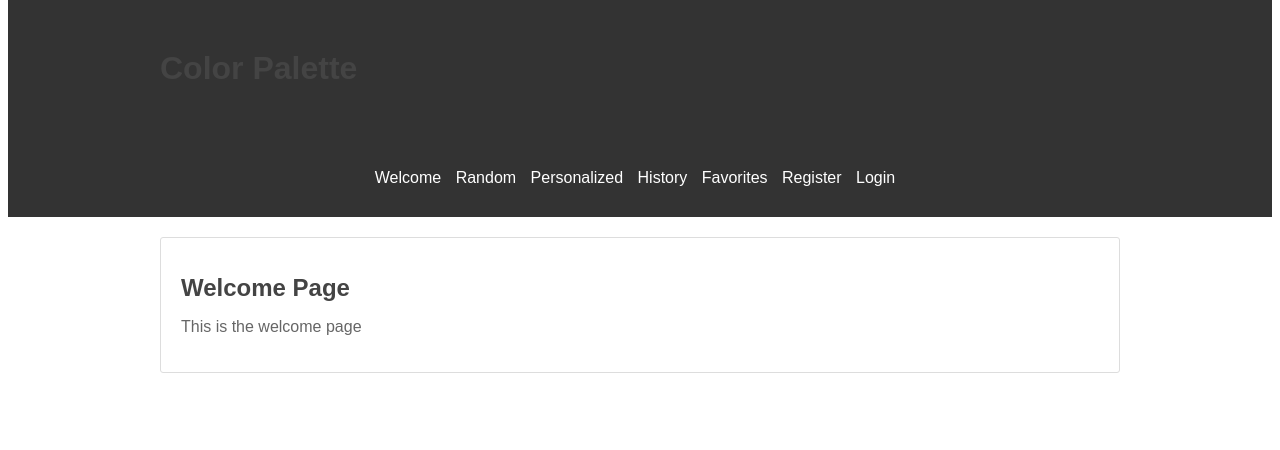
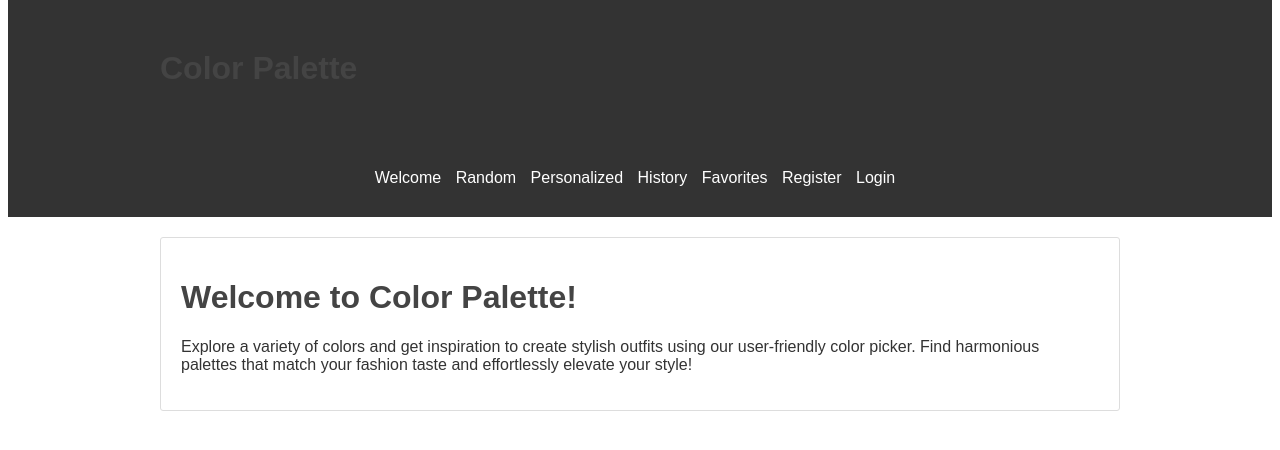
Before and after one commit to Veneloo/Color-Palette, a Flask app: page / in a window 1280 px wide. Shown: the part 81-531 px from the top of the page. Run offline with Flask 3, Linux system fonts and the light colour scheme.

Commit message:
added to welcome page

```diff
--- a/app.py
+++ b/app.py
@@ -90,7 +90,7 @@ class Favorite(db.Model):
 @app.route("/")
 @app.route("/welcome")
 def welcome_page():
-    return render_template('welcome.html', subtitle='Welcome Page', text='This is the welcome page')
+    return render_template('welcome.html')
 
 @app.route("/register", methods=['GET', 'POST'])
 def register():
--- a/templates/welcome.html
+++ b/templates/welcome.html
@@ -1,9 +1,18 @@
 {% extends "layoutt.html" %}
 
-{% block subtitle %}Welcome Page{% endblock %}
 
-{% block text %}This is the welcome page{% endblock %}
+{% block subtitle %}
+  <h1>Welcome to Color Palette!</h1>
+{% endblock %}
+
+{% block text %}
+  <p>
+    Explore a variety of colors and get inspiration to create stylish outfits
+    using our user-friendly color picker. Find harmonious palettes that
+    match your fashion taste and effortlessly elevate your style!
+  </p>
+{% endblock %}
 
 {% block content %}
-  <!-- Content specific to the welcome page -->
+  <!-- Additional content specific to the welcome page -->
 {% endblock %}
```
Also changed, not shown: 2 other files.
